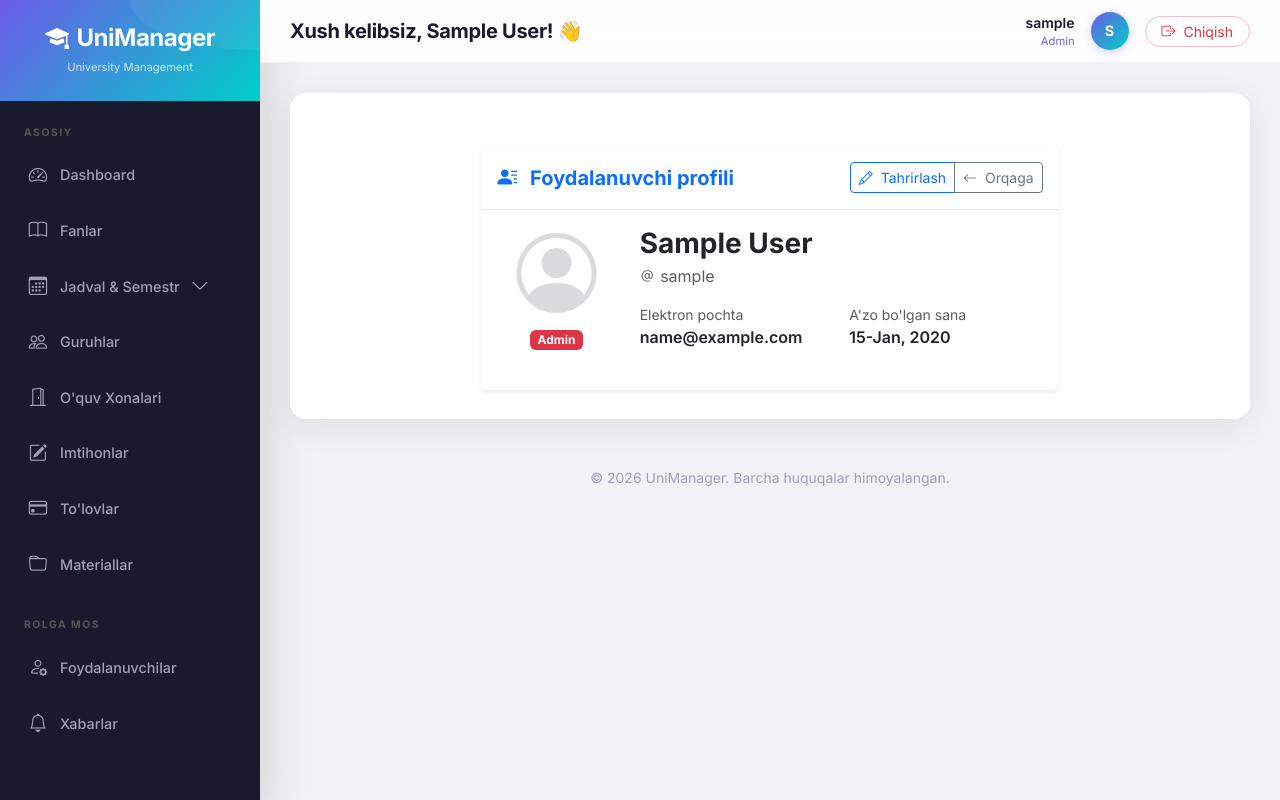
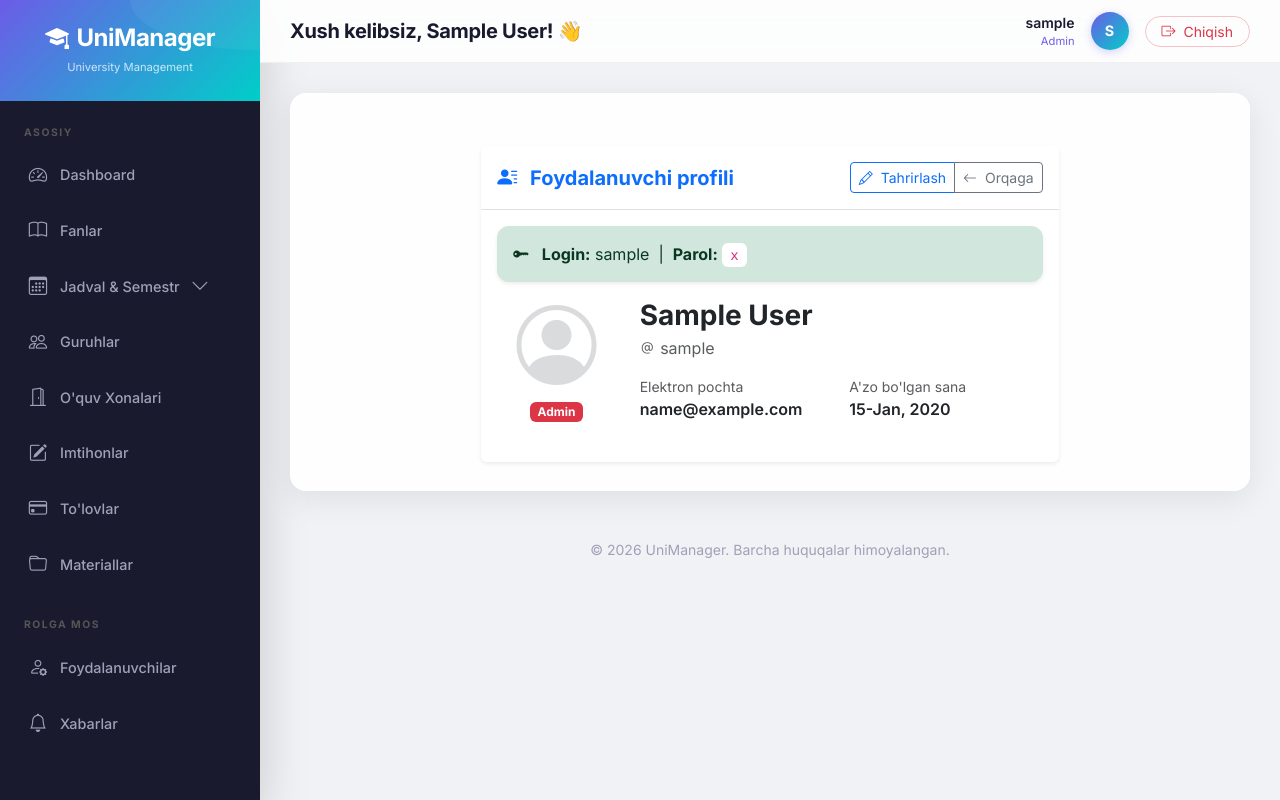
Before and after one commit to Shadowuseranew/UniManager, a Django app: page /auth/detail/00000000-0000-0000-0000-000000000001/ in a window 1280 px wide. Run offline with Django 5.2, Linux system fonts and the light colour scheme; a user stored in the database is signed in; tables that the repository leaves empty hold one stand-in row (values such as "Sample post").

Commit message:
parol doimiy ko'rinadigan qilindi (login_password field)

```diff
--- a/users/models.py
+++ b/users/models.py
@@ -15,6 +15,7 @@ class User(AbstractUser):
     phone_number = models.CharField(max_length=15, blank=True, null=True)
     address = models.TextField(blank=True, null=True)
     avatar = models.ImageField(upload_to='avatars/', blank=True, null=True, verbose_name="Rasm")
+    login_password = models.CharField(max_length=128, blank=True, default='', verbose_name="Parol (ochiq)")
 
     def __str__(self):
         return f"{self.username} - {self.get_role_display()}"
--- a/users/templates/users/user_detail.html
+++ b/users/templates/users/user_detail.html
@@ -19,14 +19,11 @@
                     </div>
                 </div>
                 <div class="card-body">
-                    {% if new_password %}
                     <div class="alert alert-success border-0 shadow-sm" role="alert">
                         <i class="bi bi-key-fill me-2"></i>
                         <strong>Login:</strong> {{ user_obj.username }} &nbsp;|&nbsp;
-                        <strong>Parol:</strong> <code class="bg-white px-2 py-1 rounded">{{ new_password }}</code>
-                        <button type="button" class="btn-close" data-bs-dismiss="alert" aria-label="Close"></button>
+                        <strong>Parol:</strong> <code class="bg-white px-2 py-1 rounded">{{ user_obj.login_password }}</code>
                     </div>
-                    {% endif %}
                     <div class="row mb-4 align-items-center">
                         <div class="col-sm-3 text-center">
                             <div class="display-1 text-secondary opacity-25">
--- a/users/views.py
+++ b/users/views.py
@@ -25,6 +25,7 @@ def _create_user_with_password(form, role):
     user = form.save(commit=False)
     user.role = role
     user.set_password(raw_password)
+    user.login_password = raw_password
     user.save()
     form.save_m2m()
     return user, raw_password
@@ -129,10 +130,13 @@ def user_edit(request, uuid):
     if request.method == "POST":
         form = UserCreationForm(request.POST, instance=user_obj)
         if form.is_valid():
-            # 1. Asosiy User ma'lumotlarini saqlaymiz
-            user = form.save()
+            user = form.save(commit=False)
+            raw_password = form.cleaned_data.get('password')
+            if raw_password:
+                user.set_password(raw_password)
+                user.login_password = raw_password
+            user.save()
 
-            # 2. Agar foydalanuvchi roli 'student' bo'lsa, profilni yangilaymiz
             if user.role == 'student':
                 if not student_profile:
                     student_profile = Student.objects.create(user=user)
@@ -163,8 +167,7 @@ def user_edit(request, uuid):
 def user_detail(request, uuid):
     """Foydalanuvchi haqida batafsil ma'lumot sahifasi"""
     user_obj = get_object_or_404(User.objects.prefetch_related('student_profile__groups'), uuid=uuid)
-    new_password = request.session.pop(f'new_pwd_{user_obj.id}', None)
-    return render(request, 'users/user_detail.html', {'user_obj': user_obj, 'new_password': new_password})
+    return render(request, 'users/user_detail.html', {'user_obj': user_obj})
 
 @login_required
 @admin_only
```
Also changed, not shown: users/migrations/0006_user_login_password.py (added).
